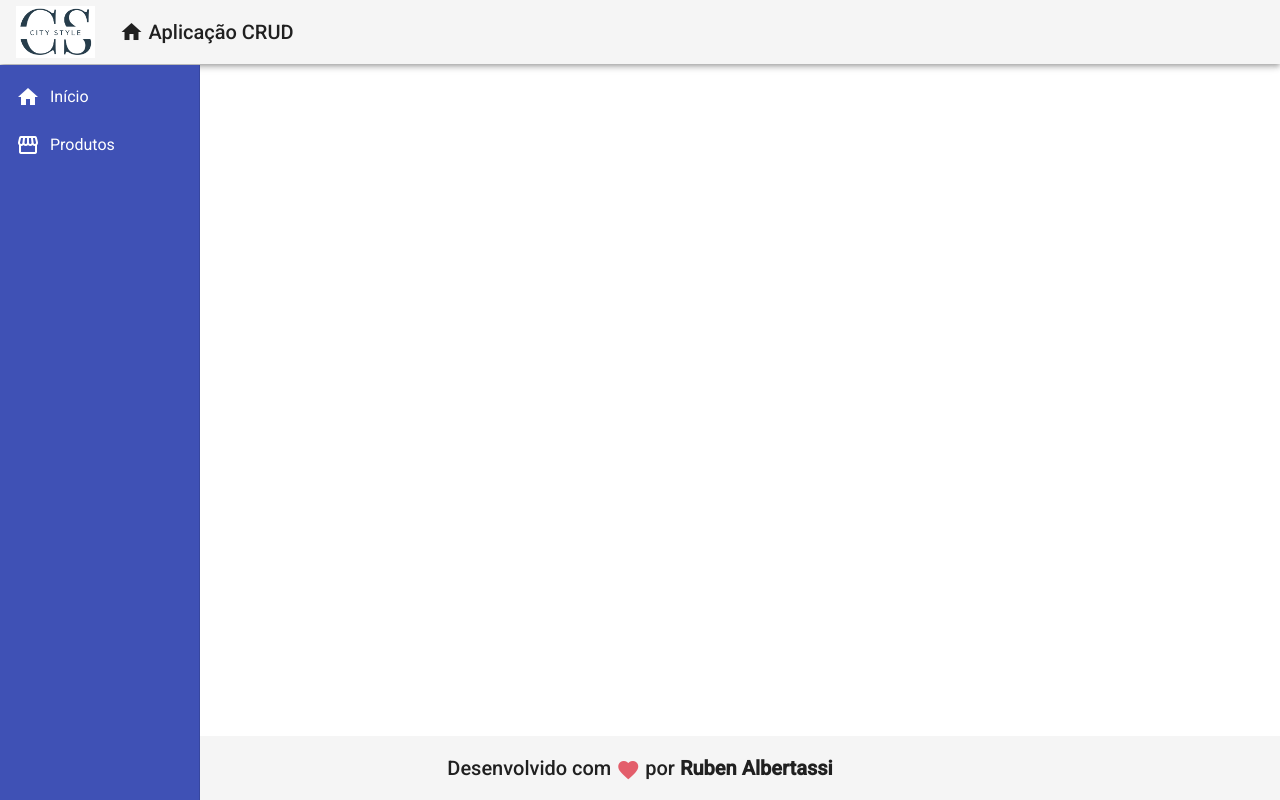
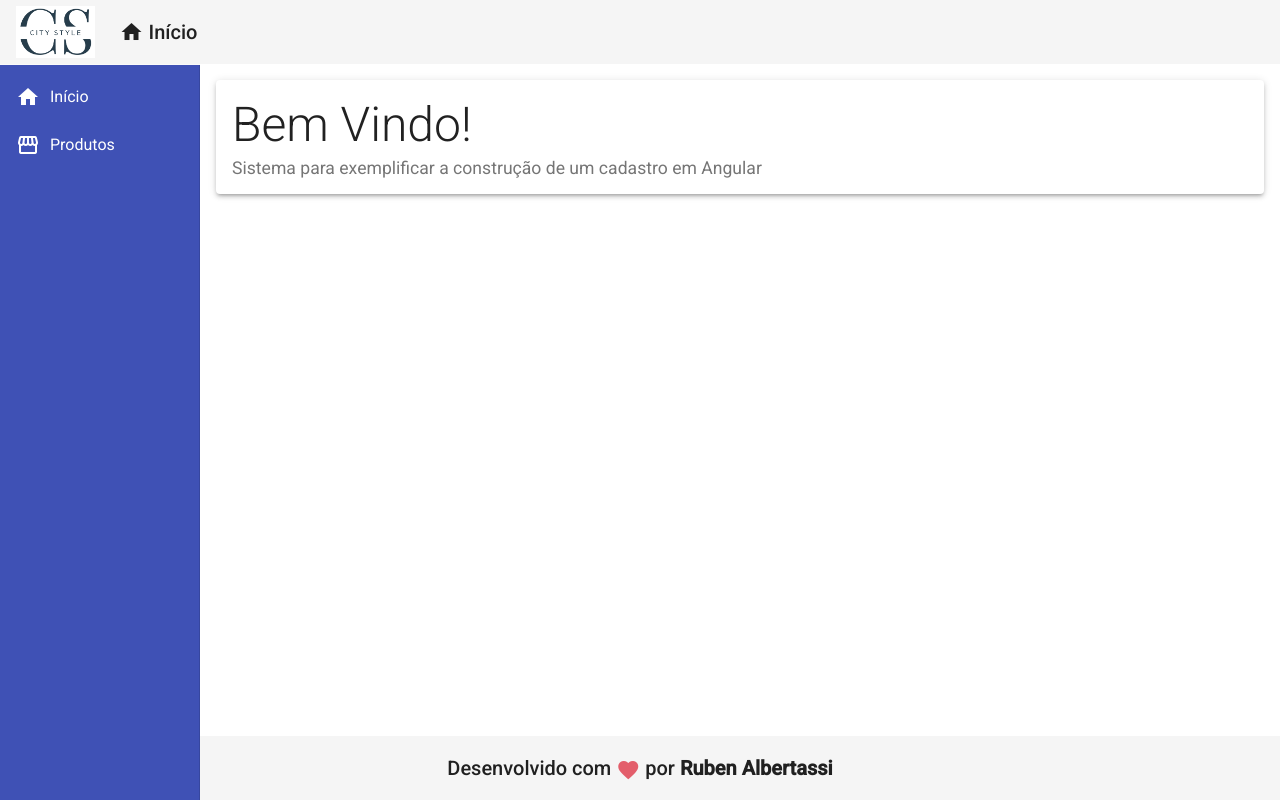
Before and after one commit to albertassi88/angular-exercises, an Angular app in the folder frontend/: page / in a window 1280 px wide. Built offline with nearby package versions, Linux system fonts and the light colour scheme.

Commit message:
criaçao do componente home em views

```diff
--- a/frontend/src/app/components/template/header/header.component.html
+++ b/frontend/src/app/components/template/header/header.component.html
@@ -9,7 +9,7 @@
             <i class="material-icons">
                 home
             </i>
-            Aplicação CRUD
+            Início
         </a>
     </span>
 </mat-toolbar>
--- a/frontend/src/app/components/template/nav/nav.component.css
+++ b/frontend/src/app/components/template/nav/nav.component.css
@@ -10,3 +10,8 @@
 .sidenav i {
     padding-right: 10px;
 }
+
+.content {
+    padding: 16px;
+    background-color: #FFF;
+}
--- a/frontend/src/app/components/template/nav/nav.component.html
+++ b/frontend/src/app/components/template/nav/nav.component.html
@@ -15,4 +15,7 @@
             </a>
         </mat-nav-list>
     </mat-sidenav>
+    <mat-sidenav-content class="content">
+        <app-home></app-home>
+    </mat-sidenav-content>
 </mat-sidenav-container>
--- /dev/null
+++ b/frontend/src/app/views/home/home.component.css
@@ -0,0 +1,9 @@
+.home .title {
+    font-size: 3rem;
+    font-weight: 300;
+    line-height: 1.2;
+}
+
+.home .subtitle {
+    font-size: 1.1rem;
+}
--- /dev/null
+++ b/frontend/src/app/views/home/home.component.html
@@ -0,0 +1,8 @@
+<mat-card class="home mat-elevation-z3">
+    <mat-card-title class="title">
+        Bem Vindo!
+    </mat-card-title>
+    <mat-card-subtitle class="subtitle">
+        Sistema para exemplificar a construção de um cadastro em Angular
+    </mat-card-subtitle>
+</mat-card>
--- /dev/null
+++ b/frontend/src/app/views/home/home.component.ts
@@ -0,0 +1,15 @@
+import { Component, OnInit } from '@angular/core';
+
+@Component({
+  selector: 'app-home',
+  templateUrl: './home.component.html',
+  styleUrls: ['./home.component.css']
+})
+export class HomeComponent implements OnInit {
+
+  constructor() { }
+
+  ngOnInit(): void {
+  }
+
+}
```
Also changed, not shown: frontend/src/app/app.module.ts (+7 -2 lines).
